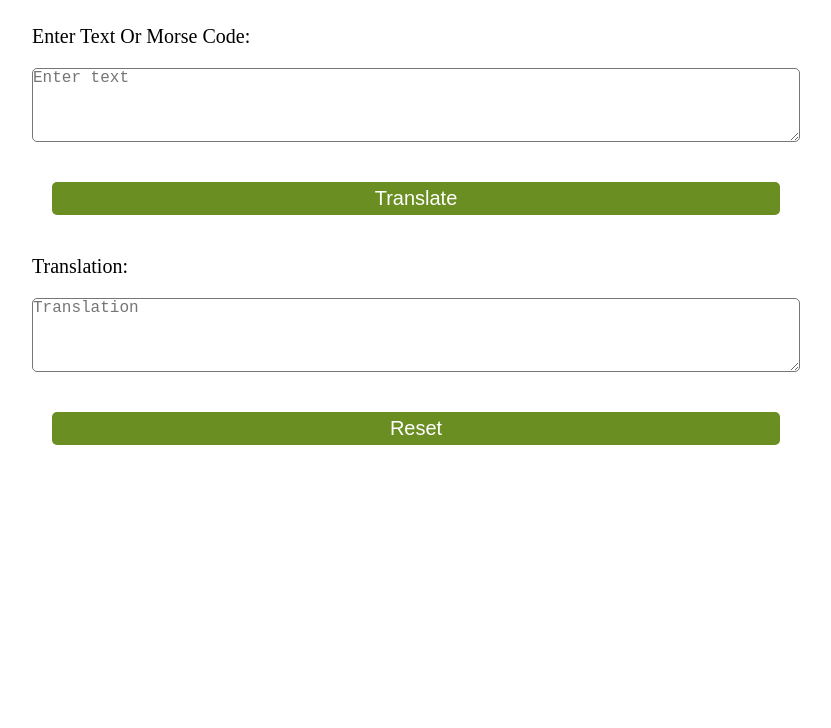
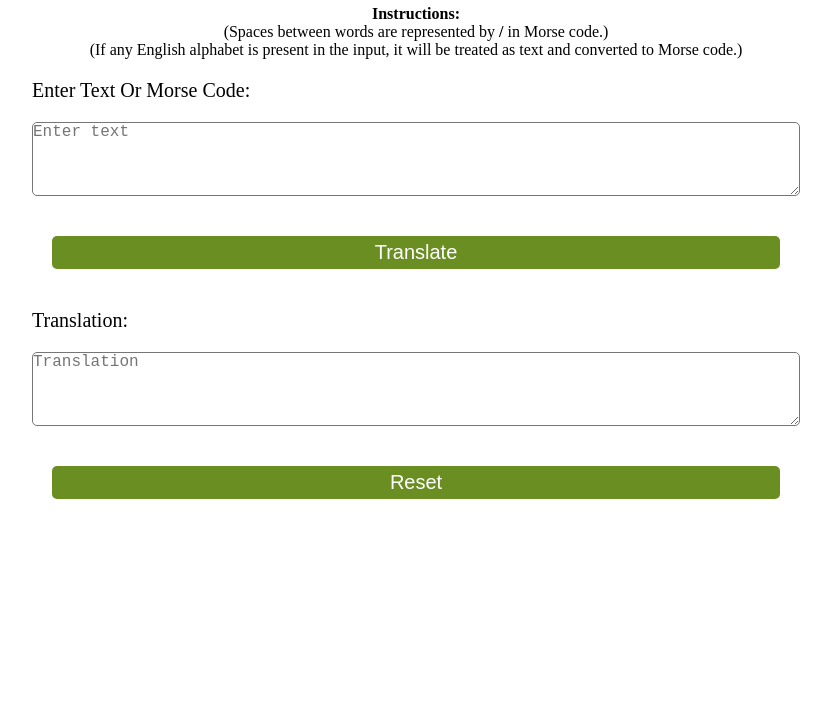
Before and after one commit to kanchan191184/morse-translator, a website with bundled scripts: page index.html in a window 1280 px wide. Shown: the part 72-800 px from the top of the page, without its empty margins (224-1055 px from the left). Built offline with nearby package versions, Linux system fonts and the light colour scheme.

Commit message:
adds instructions

```diff
--- a/index.html
+++ b/index.html
@@ -10,6 +10,13 @@
   <body>
     <div class="container">
       <h1>Morse code translator</h1>
+      <p>
+        <strong>Instructions:</strong>
+        <ul>
+          <li>(Spaces between words are represented by <strong>/</strong> in Morse code.)</li>
+          <li>(If any English alphabet is present in the input, it will be treated as text and converted to Morse code.)</li>
+        </ul>
+      </p>
       <label for="inputTextAreaId">Enter Text Or Morse Code:</label>
       <textarea
         id="inputTextAreaId"
--- a/style.scss
+++ b/style.scss
@@ -23,6 +23,20 @@
   h1 {
     color: $light-color;
   }
+
+  ul {
+    list-style: none;
+    padding: 0;
+    margin: 0;
+  }
+
+  // li {
+  //   padding: 0;
+  //   margin: 0;
+  //   text-align: left;
+  //   font-size: 20px;
+  // }
+
   label {
     font-size: 20px;
     text-align: left;
```
Also changed, not shown: style.css, 1 other file.
